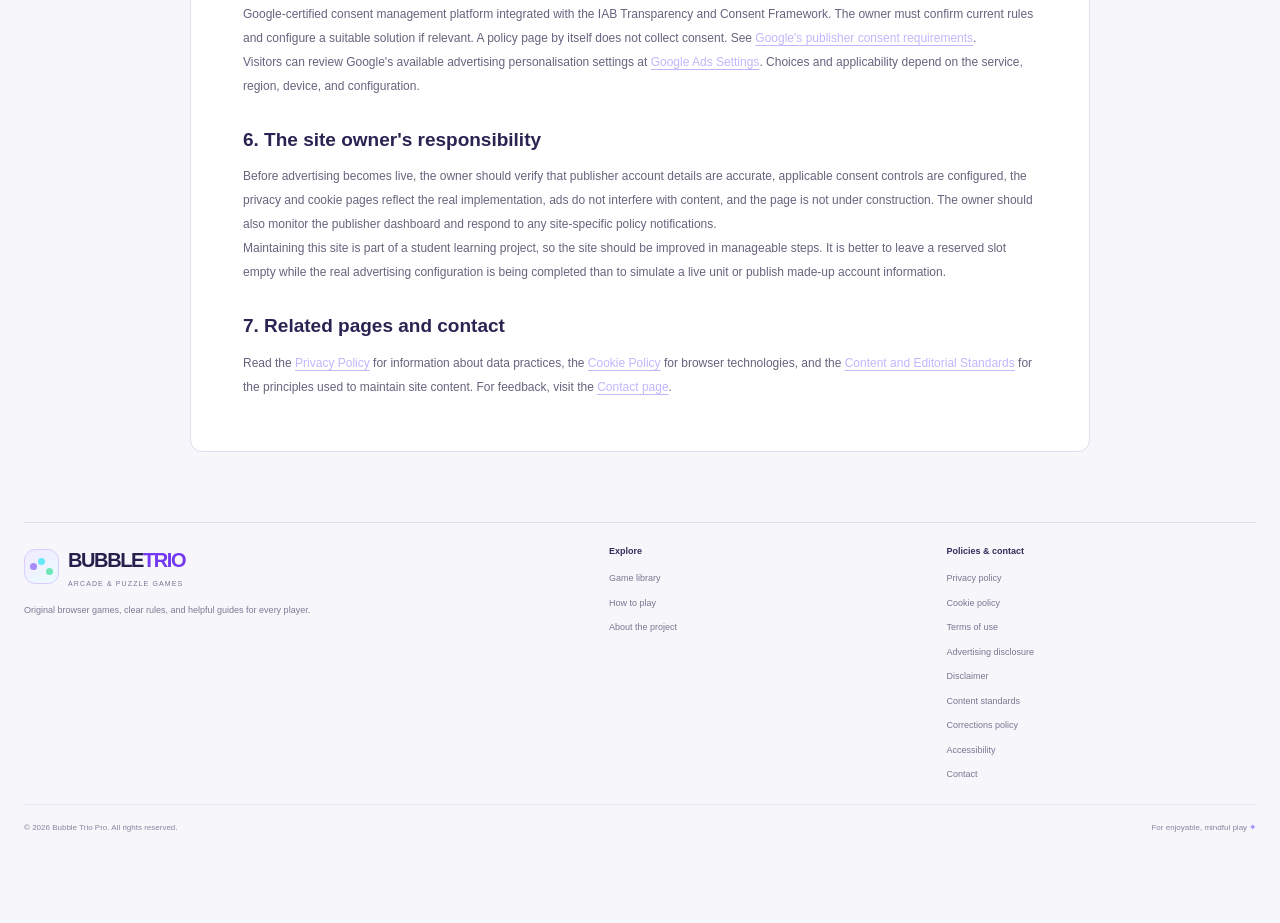
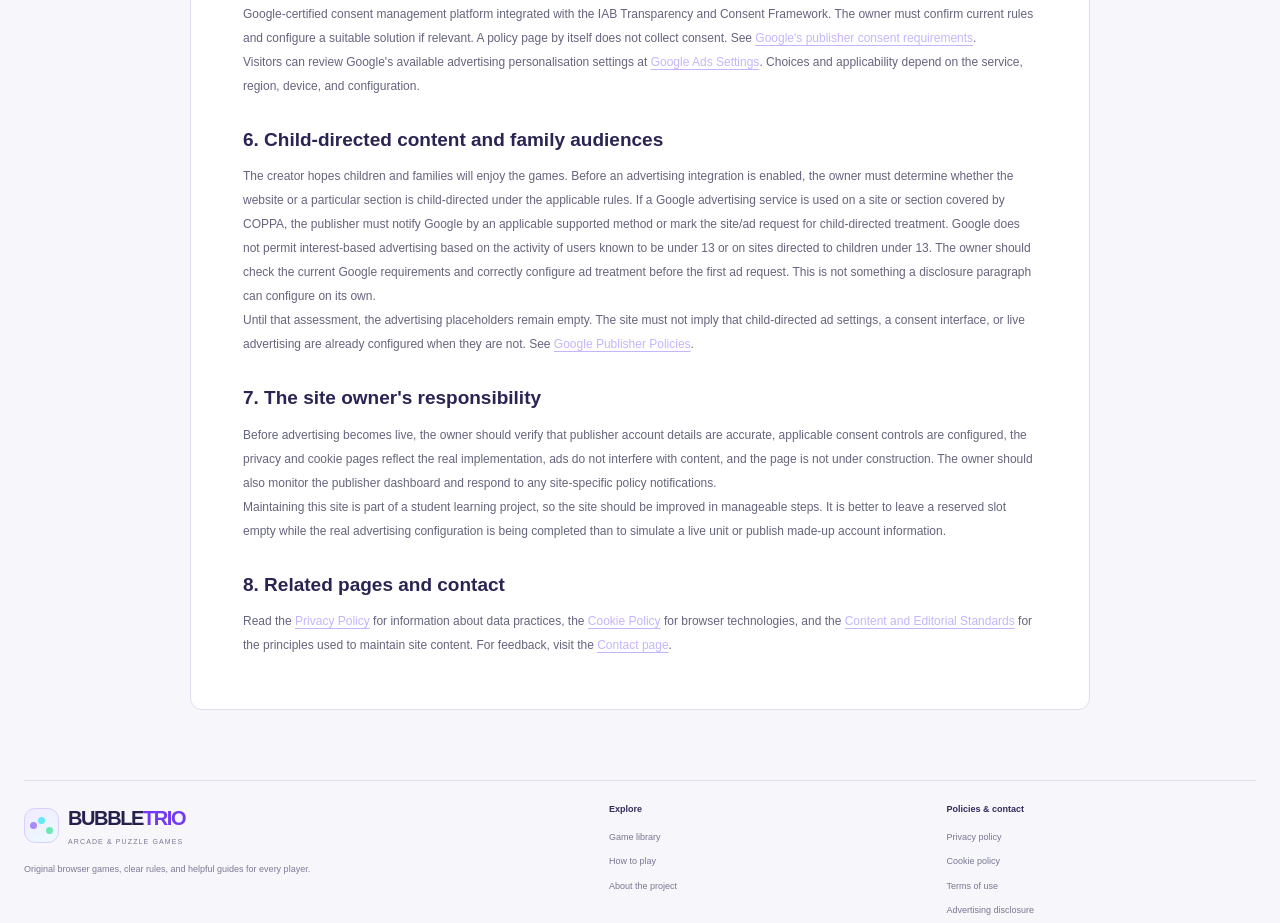
Before and after one commit to websiite01-tech/bubble-trio-pro, a Next.js app: page /advertising-disclosure in a window 1280 px wide. Shown: the part 1480-2403 px from the top of the page. Before the commit the page ends 2331 px from the top, so only its background shows below. Built offline with nearby package versions, Linux system fonts and the light colour scheme; no server answers.

Commit message:
policy: explain child-directed ad treatment before enabling ads

```diff
--- a/app/advertising-disclosure/page.js
+++ b/app/advertising-disclosure/page.js
@@ -34,11 +34,15 @@ export default function AdvertisingDisclosurePage() {
       <p>Google states that publishers serving personalised ads to users in the European Economic Area, the United Kingdom, or Switzerland must use a Google-certified consent management platform integrated with the IAB Transparency and Consent Framework. The owner must confirm current rules and configure a suitable solution if relevant. A policy page by itself does not collect consent. See <a className="inline-link" href="https://support.google.com/adsense/answer/13554116" target="_blank" rel="noreferrer">Google's publisher consent requirements</a>.</p>
       <p>Visitors can review Google's available advertising personalisation settings at <a className="inline-link" href="https://adssettings.google.com/" target="_blank" rel="noreferrer">Google Ads Settings</a>. Choices and applicability depend on the service, region, device, and configuration.</p>
 
-      <h2>6. The site owner's responsibility</h2>
+      <h2>6. Child-directed content and family audiences</h2>
+      <p>The creator hopes children and families will enjoy the games. Before an advertising integration is enabled, the owner must determine whether the website or a particular section is child-directed under the applicable rules. If a Google advertising service is used on a site or section covered by COPPA, the publisher must notify Google by an applicable supported method or mark the site/ad request for child-directed treatment. Google does not permit interest-based advertising based on the activity of users known to be under 13 or on sites directed to children under 13. The owner should check the current Google requirements and correctly configure ad treatment before the first ad request. This is not something a disclosure paragraph can configure on its own.</p>
+      <p>Until that assessment, the advertising placeholders remain empty. The site must not imply that child-directed ad settings, a consent interface, or live advertising are already configured when they are not. See <a className="inline-link" href="https://support.google.com/publisherpolicies/answer/10502938" target="_blank" rel="noreferrer">Google Publisher Policies</a>.</p>
+
+      <h2>7. The site owner's responsibility</h2>
       <p>Before advertising becomes live, the owner should verify that publisher account details are accurate, applicable consent controls are configured, the privacy and cookie pages reflect the real implementation, ads do not interfere with content, and the page is not under construction. The owner should also monitor the publisher dashboard and respond to any site-specific policy notifications.</p>
       <p>Maintaining this site is part of a student learning project, so the site should be improved in manageable steps. It is better to leave a reserved slot empty while the real advertising configuration is being completed than to simulate a live unit or publish made-up account information.</p>
 
-      <h2>7. Related pages and contact</h2>
+      <h2>8. Related pages and contact</h2>
       <p>Read the <a className="inline-link" href="/privacy">Privacy Policy</a> for information about data practices, the <a className="inline-link" href="/cookie-policy">Cookie Policy</a> for browser technologies, and the <a className="inline-link" href="/content-standards">Content and Editorial Standards</a> for the principles used to maintain site content. For feedback, visit the <a className="inline-link" href="/contact">Contact page</a>.</p>
     </article>
   );
```
